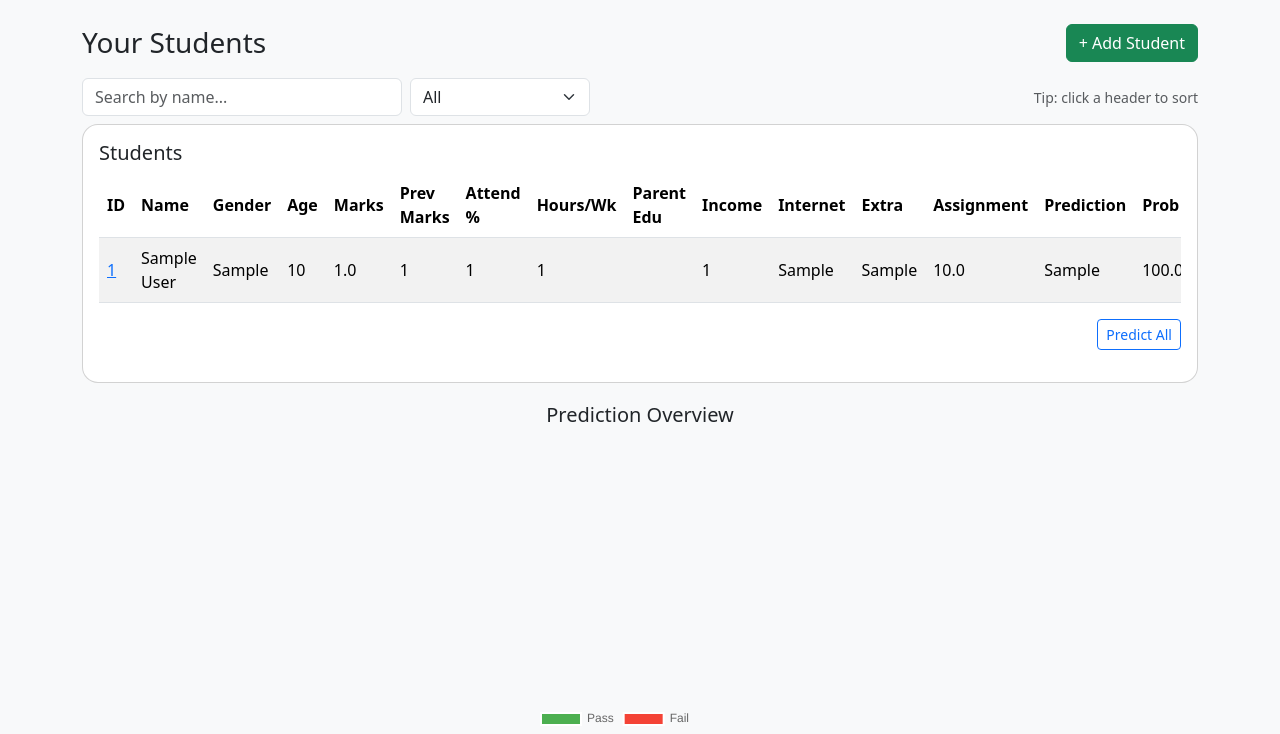
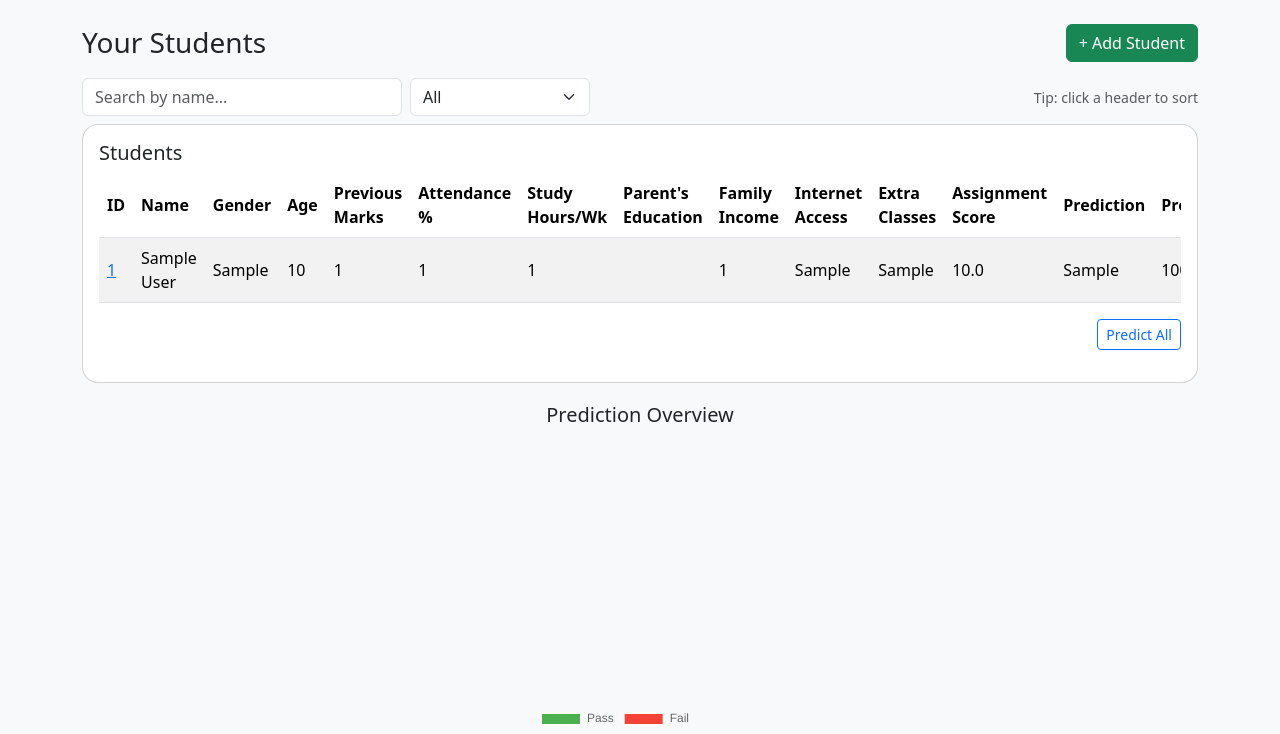
Before and after one commit to puspita1234u/performance-prediction-system, a Flask app: page /dashboard in a window 1280 px wide. Shown: the part 56-790 px from the top of the page. Run offline with Flask 3, Linux system fonts and the light colour scheme; the visitor is signed in with stand-in values (Sample User, id 1); tables that the repository leaves empty hold one stand-in row (values such as "Sample post").

Commit message:
Removed duplicate and unnecessary fields from the table

```diff
--- a/app.py
+++ b/app.py
@@ -59,11 +59,8 @@ class Student(db.Model):
     teacher_id = db.Column(db.Integer, db.ForeignKey("teacher.id"), nullable=False)
     name = db.Column(db.String(100), nullable=False)
     age = db.Column(db.Integer)
-    marks = db.Column(db.Float)
-    attendance = db.Column(db.Float)
     assignment_score = db.Column(db.Float)
     prediction = db.Column(db.String(50))
-
     gender = db.Column(db.String(1))
     previous_marks = db.Column(db.Integer)
     attendance_percent = db.Column(db.Integer)
@@ -182,7 +179,7 @@ def dashboard():
     students = Student.query.filter_by(teacher_id=tid).order_by(Student.id.desc()).all()
     # Provide data for chart
     chart_labels = [s.name for s in students]
-    chart_marks = [s.marks or 0 for s in students]
+    chart_marks = [s.previous_marks or 0 for s in students]
     return render_template("dashboard.html", students=students, chart_labels=chart_labels, chart_marks=chart_marks)
 
 @app.route("/students/add_student", methods=["POST"])
@@ -200,11 +197,7 @@ def add_student():
     # Extract form fields
     name = request.form.get("name", "").strip()
     age = request.form.get("age") or None
-    marks = request.form.get("marks") or None
-    attendance = request.form.get("attendance") or None
     assignment_score = request.form.get("assignment_score") or None
-
-    # Additional fields
     gender = request.form.get("gender") or None
     previous_marks = request.form.get("previous_marks") or None
     attendance_percent = request.form.get("attendance_percent") or None
@@ -223,8 +216,6 @@ def add_student():
         teacher_id=tid,  # <-- Link the student to the teacher
         name=name,
         age=int(age) if age else None,
-        marks=float(marks) if marks else None,
-        attendance=float(attendance) if attendance else None,
         assignment_score=float(assignment_score) if assignment_score else None,
         gender=gender,
         previous_marks=int(previous_marks) if previous_marks else None,
@@ -255,11 +246,7 @@ def edit_student(student_id):
         return redirect(url_for("dashboard"))
     if request.method == "POST":
         s.age = int(request.form.get("age") or 0) or None
-        s.marks = float(request.form.get("marks") or 0) or None
-        s.attendance = float(request.form.get("attendance") or 0) or None
         s.assignment_score = float(request.form.get("assignment_score") or 0) or None
-
-        # new fields
         s.gender = request.form.get("gender") or s.gender
         s.previous_marks = int(request.form.get("previous_marks") or 0) or s.previous_marks
         s.attendance_percent = int(request.form.get("attendance_percent") or 0) or s.attendance_percent
--- a/templates/dashboard.html
+++ b/templates/dashboard.html
@@ -27,20 +27,11 @@
             </select>
           </div>
           <div class="mb-3">
-          <label class="form-label">Marks</label>
-            <input type="number" class="form-control" name="marks" step="0.01" min="0" max="100">
-          </div>
-
-          <div class="mb-3">
           <label class="form-label">Previous Marks</label>
             <input type="number" class="form-control" name="previous_marks" min="0" max="100">
           </div>
           <div class="mb-3">
-          <label class="form-label">Attendance (%)</label>
-            <input type="number" class="form-control" name="attendance" step="0.01" min="0" max="100">
-          </div>
-          <div class="mb-3">
-          <label class="form-label">Attendance % (for model)</label>
+          <label class="form-label">Attendance %</label>
             <input type="number" class="form-control" name="attendance_percent" step="0.01" min="0" max="100">
           </div>
           <div class="mb-3">
@@ -105,17 +96,16 @@
             <th data-sort="name">Name</th>
             <th data-sort="gender">Gender</th>
             <th data-sort="age">Age</th>
-            <th data-sort="marks">Marks</th>
-            <th data-sort="previous_marks">Prev Marks</th>
-            <th data-sort="attendance_percent">Attend %</th>
-            <th data-sort="study_hours_per_week">Hours/Wk</th>
-            <th data-sort="parental_education">Parent Edu</th>
-            <th data-sort="family_income">Income</th>
-            <th data-sort="internet_access">Internet</th>
-            <th data-sort="extra_classes">Extra</th>
-            <th data-sort="assignment">Assignment</th>
+            <th data-sort="previous_marks">Previous Marks</th>
+            <th data-sort="attendance_percent">Attendance %</th>
+            <th data-sort="study_hours_per_week">Study Hours/Wk</th>
+            <th data-sort="parental_education">Parent's Education</th>
+            <th data-sort="family_income">Family Income</th>
+            <th data-sort="internet_access">Internet Access</th>
+            <th data-sort="extra_classes">Extra Classes</th>
+            <th data-sort="assignment">Assignment Score</th>
             <th data-sort="prediction">Prediction</th>
-            <th data-sort="probability">Prob</th>
+            <th data-sort="probability">Probability</th>
             <th data-sort="action">Action</th>
           </tr>
         </thead>
@@ -126,7 +116,6 @@
             <td>{{ s.name }}</td>
             <td>{{ s.gender or '' }}</td>
             <td>{{ s.age or '' }}</td>
-            <td>{{ s.marks or '' }}</td>
             <td>{{ s.previous_marks or '' }}</td>
             <td>{{ s.attendance_percent or s.attendance or '' }}</td>
             <td>{{ s.study_hours_per_week or '' }}</td>
```
Also changed, not shown: templates/edit_student.html (+1 -9 lines), templates/view_students.html (+8 -10 lines).
